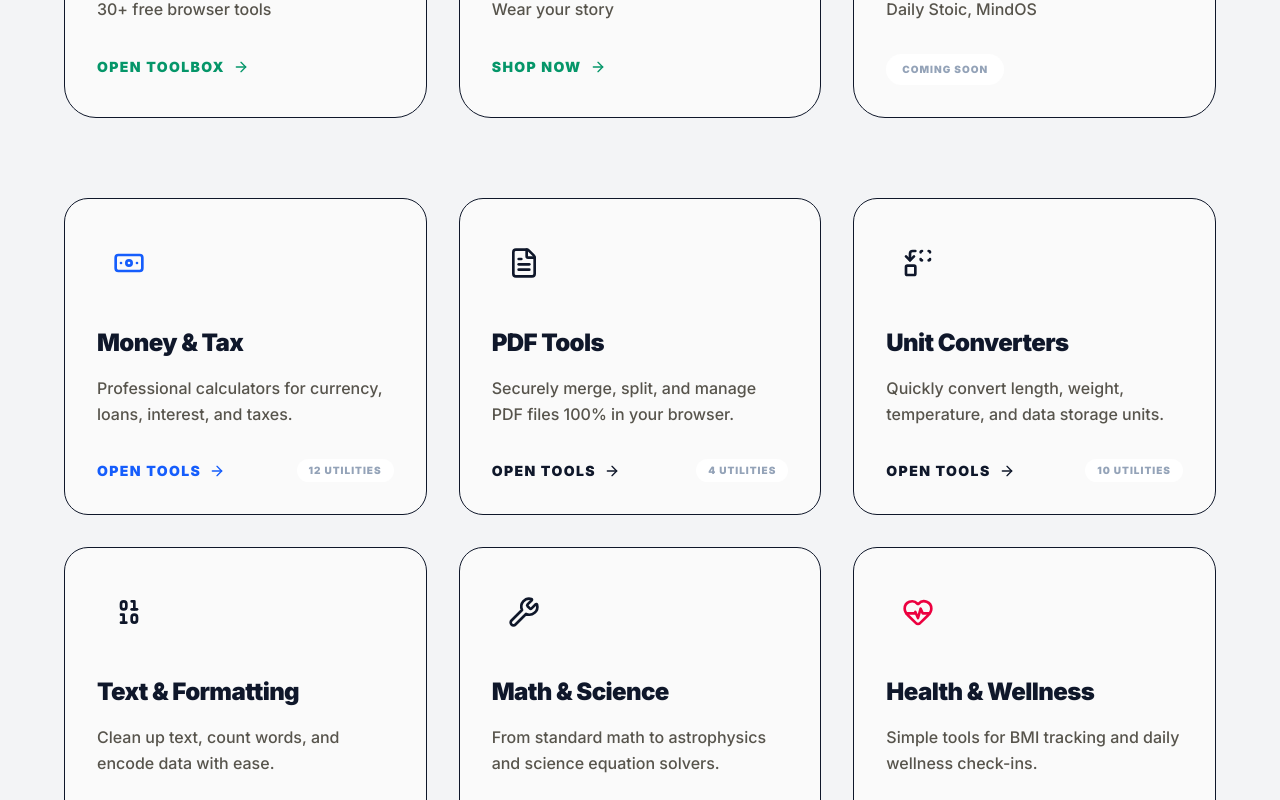
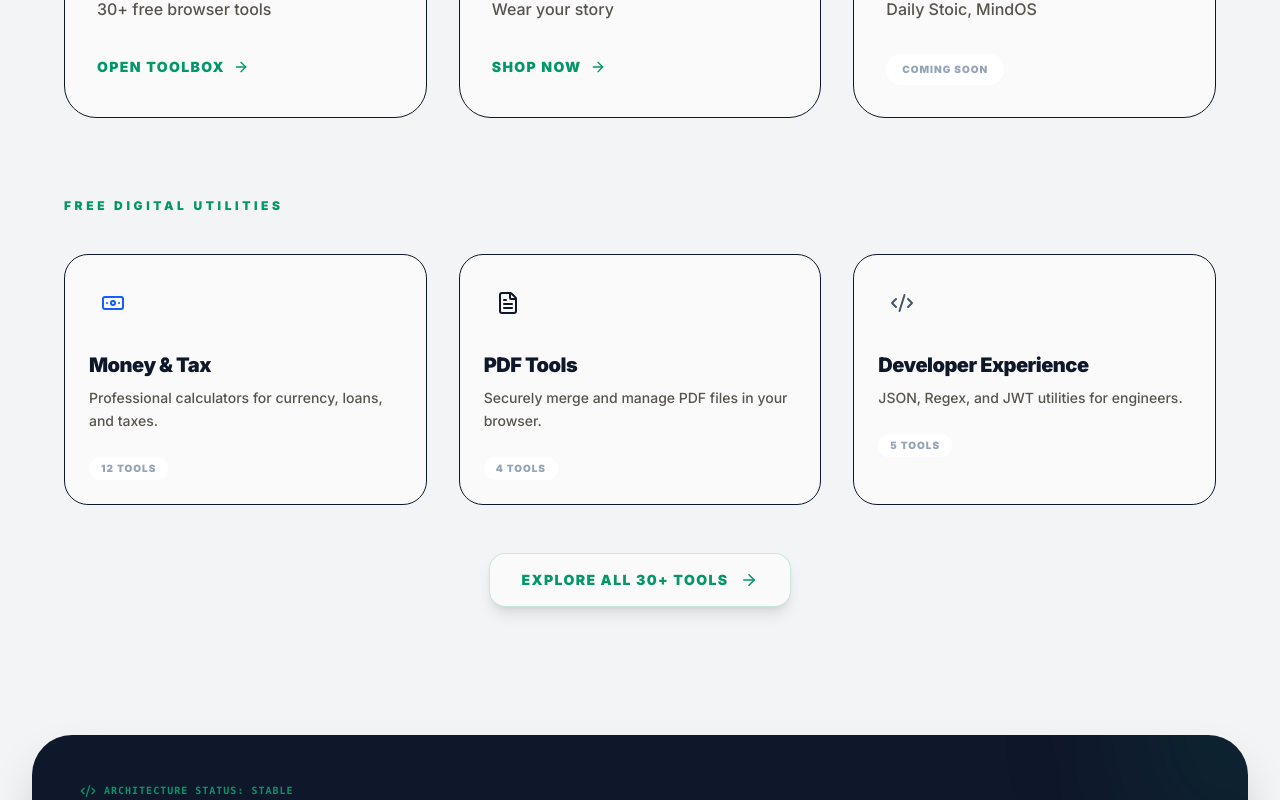
Before and after one commit to KMunyede/ultimatetoobox, a Next.js app in the folder apps/hilmost_main/: page / in a window 1280 px wide. Shown: the part 440-1240 px from the top of the page. Built offline with nearby package versions, Linux system fonts and the light colour scheme.

Commit message:
chore: build, deploy and backup

```diff
--- a/apps/hilmost_main/src/app/page.tsx
+++ b/apps/hilmost_main/src/app/page.tsx
@@ -120,62 +120,35 @@ export default function Home() {
           </div>
 
 
-          {/* Core Tool Categories - Flattened Navigation */}
-          <div className="grid grid-cols-1 sm:grid-cols-2 lg:grid-cols-3 gap-8 max-w-6xl mx-auto">
+          {/* Core Tool Categories Teaser */}
+          <div className="max-w-6xl mx-auto">
+            <div className="flex items-center gap-4 mb-10">
+                <h2 className="text-xs font-black uppercase tracking-[0.3em] text-brand-primary">Free Digital Utilities</h2>
+                <div className="h-px flex-1 bg-base" />
+            </div>
+            <div className="grid grid-cols-1 sm:grid-cols-2 lg:grid-cols-3 gap-8">
               {[
                 {
                   name: "Money & Tax",
-                description: "Professional calculators for currency, loans, interest, and taxes.",
+                  description: "Professional calculators for currency, loans, and taxes.",
                   href: "https://hilmost-toolbox.hilmost.net/finance",
-                icon: <Banknote size={32} />,
+                  icon: <Banknote size={24} />,
                   color: "blue",
                   count: 12
                 },
                 {
                   name: "PDF Tools",
-                description: "Securely merge, split, and manage PDF files 100% in your browser.",
+                  description: "Securely merge and manage PDF files in your browser.",
                   href: "https://hilmost-toolbox.hilmost.net/pdf-tools",
-                icon: <FileText size={32} />,
+                  icon: <FileText size={24} />,
                   color: "red",
                   count: 4
                 },
                 {
-                name: "Unit Converters",
-                description: "Quickly convert length, weight, temperature, and data storage units.",
-                href: "https://hilmost-toolbox.hilmost.net/converters",
-                icon: <Replace size={32} />,
-                color: "amber",
-                count: 10
-              },
-              {
-                name: "Text & Formatting",
-                description: "Clean up text, count words, and encode data with ease.",
-                href: "https://hilmost-toolbox.hilmost.net/text-data",
-                icon: <Binary size={32} />,
-                color: "green",
-                count: 4
-              },
-              {
-                name: "Math & Science",
-                description: "From standard math to astrophysics and science equation solvers.",
-                href: "https://hilmost-toolbox.hilmost.net/calculators",
-                icon: <Wrench size={32} />,
-                color: "indigo",
-                count: 4
-              },
-              {
-                name: "Health & Wellness",
-                description: "Simple tools for BMI tracking and daily wellness check-ins.",
-                href: "https://hilmost-toolbox.hilmost.net/health",
-                icon: <HeartPulse size={32} />,
-                color: "rose",
-                count: 2
-              },
-              {
                   name: "Developer Experience",
-                description: "JSON, Regex, Password, and JWT utilities built for modern engineering workflows.",
+                  description: "JSON, Regex, and JWT utilities for engineers.",
                   href: "https://hilmost-toolbox.hilmost.net/dx",
-                icon: <Code2 size={32} />,
+                  icon: <Code2 size={24} />,
                   color: "slate",
                   count: 5
                 }
@@ -183,28 +156,34 @@ export default function Home() {
                 <Link
                   key={cat.name}
                   href={cat.href}
-                className="group relative flex flex-col bg-canvas-card border border-base rounded-3xl p-8 transition-all duration-500 hover:shadow-2xl hover:-translate-y-2 hover:border-brand-primary/30 overflow-hidden"
+                  className="group relative flex flex-col bg-canvas-card border border-base rounded-3xl p-6 transition-all duration-500 hover:shadow-xl hover:-translate-y-1 hover:border-brand-primary/30 overflow-hidden"
                 >
-                <div className={`absolute top-0 right-0 w-32 h-32 bg-${cat.color}-500/5 rounded-full -mr-16 -mt-16 blur-2xl group-hover:bg-${cat.color}-500/10 transition-colors`} />
                   <div className="relative z-10">
-                    <div className={`h-16 w-16 flex items-center justify-center rounded-2xl bg-${cat.color}-500/10 text-${cat.color}-600 transition-transform group-hover:scale-110 duration-500 mb-8`}>
+                      <div className={`h-12 w-12 flex items-center justify-center rounded-xl bg-${cat.color}-500/10 text-${cat.color}-600 mb-6`}>
                           {cat.icon}
                       </div>
-                    <h2 className="text-2xl font-black text-text-primary tracking-tight mb-4">{cat.name}</h2>
-                    <p className="text-text-secondary font-medium leading-relaxed mb-8">
+                      <h3 className="text-xl font-black text-text-primary tracking-tight mb-2">{cat.name}</h3>
+                      <p className="text-sm text-text-secondary font-medium leading-relaxed mb-6">
                           {cat.description}
                       </p>
                       <div className="flex items-center justify-between mt-auto">
-                      <span className={`inline-flex items-center gap-2 text-sm font-black uppercase tracking-widest text-${cat.color}-600 group-hover:gap-4 transition-all`}>
-                          Open Tools <ArrowRight size={16} />
-                      </span>
                         <span className="text-[10px] font-black text-text-muted uppercase tracking-widest bg-canvas-muted px-3 py-1 rounded-full">
-                        {cat.count} Utilities
+                          {cat.count} Tools
                         </span>
                       </div>
                   </div>
                 </Link>
               ))}
+            </div>
+
+            <div className="mt-12 text-center">
+              <Link
+                href="https://hilmost-toolbox.hilmost.net"
+                className="inline-flex items-center gap-3 px-8 py-4 bg-canvas-card border border-brand-primary/20 text-brand-primary font-black uppercase tracking-widest rounded-2xl hover:bg-brand-primary hover:text-white hover:border-brand-primary transition-all shadow-lg text-sm"
+              >
+                Explore All 30+ Tools <ArrowRight size={18} />
+              </Link>
+            </div>
           </div>
 
 
```
Lines whose indentation alone changed are shown as unchanged.
